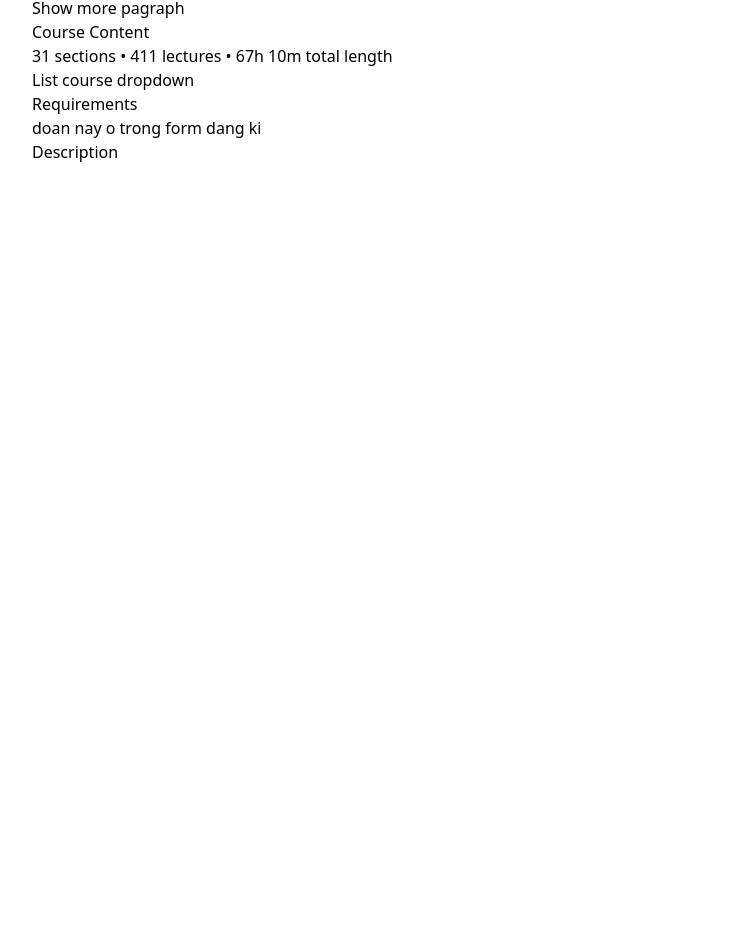
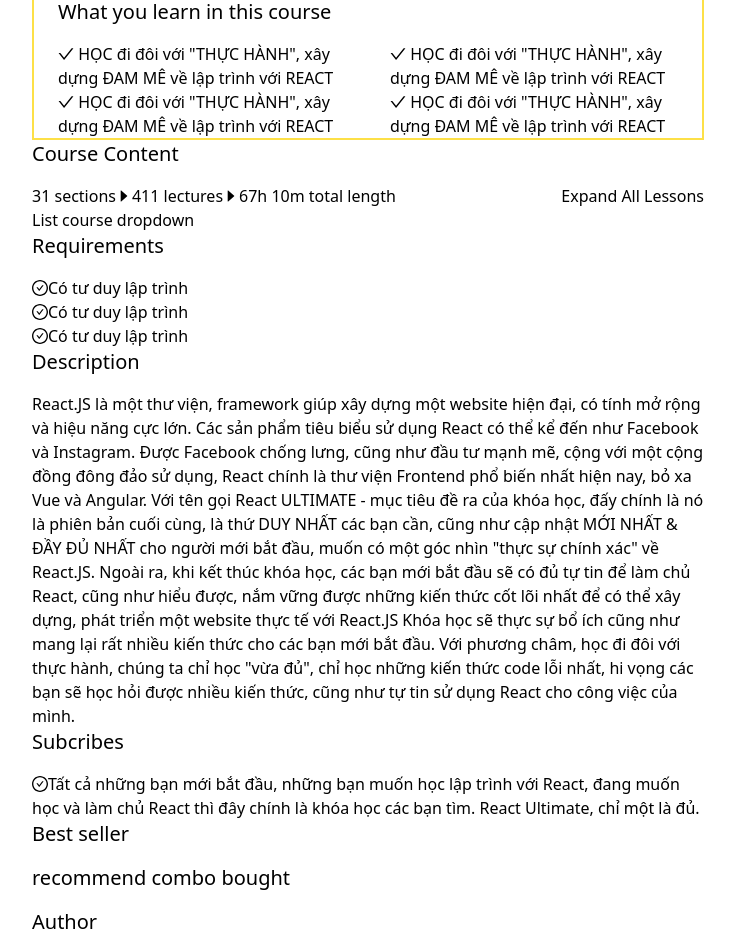
Before and after one commit to datnt2002/Music-Online-Learning-System, a React (Create React App) app: page /course-detail in a window 1280 px wide. Shown: the part 386-1338 px from the top of the page, without its empty margins (32-767 px from the left). Before the commit the page ends 800 px from the top, so only its background shows below. Built offline with nearby package versions, Linux system fonts and the light colour scheme.

Commit message:
update course content UI

```diff
--- a/src/features/Home/CourseDetail.jsx
+++ b/src/features/Home/CourseDetail.jsx
@@ -1,6 +1,12 @@
 import React from 'react';
 import { Breadcrumb, Rate } from 'antd';
-import { ClockCircleOutlined, GlobalOutlined } from '@ant-design/icons';
+import {
+  ClockCircleOutlined,
+  CheckCircleOutlined,
+  GlobalOutlined,
+  CheckOutlined,
+  CaretRightOutlined,
+} from '@ant-design/icons';
 
 const CourseDetail = () => {
   return (
@@ -57,33 +63,105 @@ const CourseDetail = () => {
 
       {/* What you learn */}
       <div className="mx-auto max-w-7xl pt-11">
-        <div className='ml-16'>
-          <div>Show more pagraph</div>
+        <div className="ml-16 max-w-2xl">
+          {/* what you learn */}
+          <div className="border-2 border-yellow-300">
+            <h2 className="text-xl mx-6 mb-4"> What you learn in this course</h2>
+            <ul className="flex flex-wrap justify-between mx-6">
+              <li className="max-w-[18rem]">
+                <CheckOutlined /> HỌC đi đôi với "THỰC HÀNH", xây dựng ĐAM MÊ về lập trình với REACT
+              </li>
+              <li className="max-w-[18rem]">
+                <CheckOutlined /> HỌC đi đôi với "THỰC HÀNH", xây dựng ĐAM MÊ về lập trình với REACT
+              </li>
+              <li className="max-w-[18rem]">
+                <CheckOutlined /> HỌC đi đôi với "THỰC HÀNH", xây dựng ĐAM MÊ về lập trình với REACT
+              </li>
+              <li className="max-w-[18rem]">
+                <CheckOutlined /> HỌC đi đôi với "THỰC HÀNH", xây dựng ĐAM MÊ về lập trình với REACT
+              </li>
+            </ul>
+          </div>
+
           {/* course content */}
           <div>
-            <h1>Course Content</h1>
-            <h4>31 sections • 411 lectures • 67h 10m total length</h4>
+            <h2 className="text-xl mb-4">Course Content</h2>
+            <div className="flex justify-between">
+              <div className="flex">
+                <p>31 sections</p>
+                <CaretRightOutlined />
+                <p>411 lectures</p>
+                <CaretRightOutlined />
+                <p>67h 10m total length</p>
+              </div>
+              <button>Expand All Lessons</button>
+            </div>
             <div>List course dropdown</div>
           </div>
 
           {/* requirement */}
           <div>
-            <h1>Requirements</h1>
-            <p>doan nay o trong form dang ki </p>
+            <h2 className="text-xl mb-4">Requirements</h2>
+            <ul>
+              <li>
+                <CheckCircleOutlined />
+                Có tư duy lập trình
+              </li>
+              <li>
+                <CheckCircleOutlined />
+                Có tư duy lập trình
+              </li>
+              <li>
+                <CheckCircleOutlined />
+                Có tư duy lập trình
+              </li>
+            </ul>
           </div>
 
           {/* description */}
-          <div>Description</div>
+          <div>
+            <h2 className="text-xl mb-4">Description</h2>
+            <p>
+              React.JS là một thư viện, framework giúp xây dựng một website hiện đại, có tính mở rộng và hiệu năng cực
+              lớn. Các sản phẩm tiêu biểu sử dụng React có thể kể đến như Facebook và Instagram. Được Facebook chống
+              lưng, cũng như đầu tư mạnh mẽ, cộng với một cộng đồng đông đảo sử dụng, React chính là thư viện Frontend
+              phổ biến nhất hiện nay, bỏ xa Vue và Angular. Với tên gọi React ULTIMATE - mục tiêu đề ra của khóa học,
+              đấy chính là nó là phiên bản cuối cùng, là thứ DUY NHẤT các bạn cần, cũng như cập nhật MỚI NHẤT & ĐẦY ĐỦ
+              NHẤT cho người mới bắt đầu, muốn có một góc nhìn "thực sự chính xác" về React.JS. Ngoài ra, khi kết thúc
+              khóa học, các bạn mới bắt đầu sẽ có đủ tự tin để làm chủ React, cũng như hiểu được, nắm vững được những
+              kiến thức cốt lõi nhất để có thể xây dựng, phát triển một website thực tế với React.JS Khóa học sẽ thực sự
+              bổ ích cũng như mang lại rất nhiều kiến thức cho các bạn mới bắt đầu. Với phương châm, học đi đôi với thực
+              hành, chúng ta chỉ học "vừa đủ", chỉ học những kiến thức code lỗi nhất, hi vọng các bạn sẽ học hỏi được
+              nhiều kiến thức, cũng như tự tin sử dụng React cho công việc của mình.
+            </p>
+          </div>
+
+          <div>
+            <h2 className="text-xl mb-4">Subcribes</h2>
+
+            <ul>
+              <li>
+                <CheckCircleOutlined />
+                Tất cả những bạn mới bắt đầu, những bạn muốn học lập trình với React, đang muốn học và làm chủ React thì
+                đây chính là khóa học các bạn tìm. React Ultimate, chỉ một là đủ.
+              </li>
+            </ul>
+          </div>
 
           {/* Best seller */}
-          <div></div>
+          <div>
+            <h2 className="text-xl mb-4">Best seller</h2>
+          </div>
 
           {/* recommend combo bought */}
-
-          <div></div>
+          <div>
+            <h2 className="text-xl mb-4">recommend combo bought</h2>
+          </div>
 
           {/* author */}
-          <div></div>
+          <div>
+            <h2 className="text-xl mb-4">Author</h2>
+          </div>
 
           {/* cmt and rating */}
           <div></div>
```
